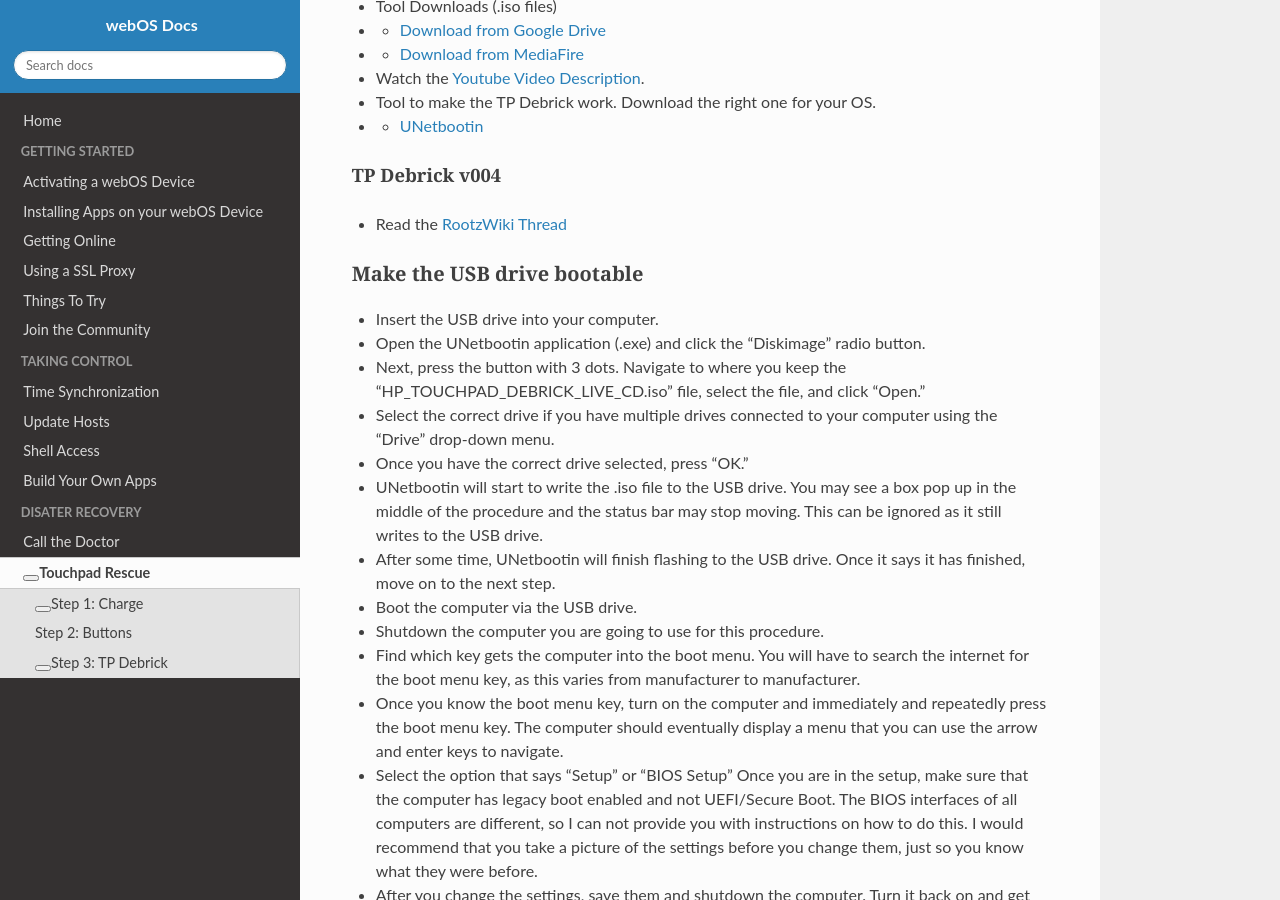
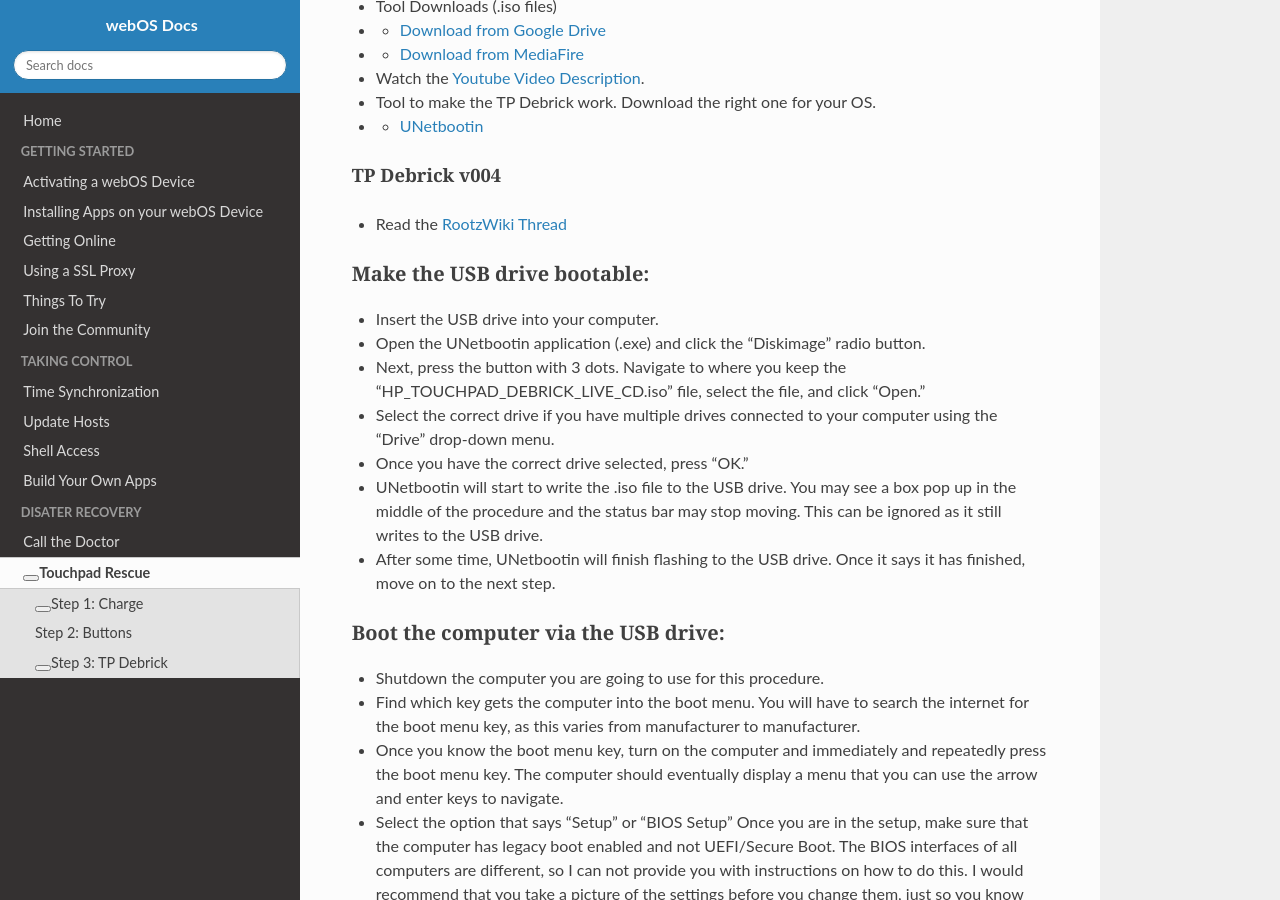
Before and after one commit to webOSArchive/webos-docs, an MkDocs documentation site: the page built from docs/tprestore.md, in a window 1280 px wide and 900 px high, scrolled down 1960 px. Built offline with MkDocs 1.6.1, drawn with Linux system fonts in a browser that asks for light colours; nearby versions of some CDN libraries; some web fonts are replaced; library files that are not in the unit come from our copies; part of the change alters nothing that is shown.

Commit message:
update headings

```diff
--- a/docs/tprestore.md
+++ b/docs/tprestore.md
@@ -53,12 +53,11 @@ TP Debrick v005 is an operating system that will run from a USB drive on a compu
 + Tool to make the TP Debrick work. Download the right one for your OS.
 + + <a href="https://unetbootin.github.io/">UNetbootin</a>
 
-
 #### TP Debrick v004
 
 + Read the <a href="https://www.rootzwiki.com/threads/tpdebrick-v004.38786/" target="_blank">RootzWiki Thread</a>
 
-### Make the USB drive bootable
+### Make the USB drive bootable:
 
 * Insert the USB drive into your computer.
 * Open the UNetbootin application (.exe) and click the “Diskimage” radio button.
@@ -67,14 +66,18 @@ TP Debrick v005 is an operating system that will run from a USB drive on a compu
 * Once you have the correct drive selected, press “OK.”
 * UNetbootin will start to write the .iso file to the USB drive. You may see a box pop up in the middle of the procedure and the status bar may stop moving. This can be ignored as it still writes to the USB drive.
 * After some time, UNetbootin will finish flashing to the USB drive. Once it says it has finished, move on to the next step.
-3. Boot the computer via the USB drive.
+
+### Boot the computer via the USB drive:
+
 * Shutdown the computer you are going to use for this procedure.
 * Find which key gets the computer into the boot menu. You will have to search the internet for the boot menu key, as this varies from manufacturer to manufacturer.
 * Once you know the boot menu key, turn on the computer and immediately and repeatedly press the boot menu key. The computer should eventually display a menu that you can use the arrow and enter keys to navigate.
 * Select the option that says “Setup” or “BIOS Setup” Once you are in the setup, make sure that the computer has legacy boot enabled and not UEFI/Secure Boot. The BIOS interfaces of all computers are different, so I can not provide you with instructions on how to do this. I would recommend that you take a picture of the settings before you change them, just so you know what they were before.
 * After you change the settings, save them and shutdown the computer. Turn it back on and get back into the boot menu.
 * Select the option that has something to do with USB, like “USB HDD: Mass Storage Device.” The computer should then boot via the USB drive.
-4. Perform the TP Debrick:
+
+### Perform the TP Debrick:
+
 * Follow the instructions on the wallpaper to perform the procedure. The password is: 1234.
 * The Touchpad may have automatically booted after the procedure. If a “moboot” menu appears, this means that Android was probably installed on the tablet. Use the arrow keys to move and the home button to select and option. If you want to boot into WebOS, look for the option that says “boot webOS.” If you want to boot into Android, look for an option that says “boot CyanogenMod” or maybe “boot Evervolv.” If you do not see a WebOS option, you will probably have to use WebOS Doctor and the TP Toolbox to put WebOS on there.
 * If your Touchpad did not boot, connect it back to the charger. The creator of the TP Debrick v005 says to use the original charger (5.3V or 2A) or an equivalent, but you could also use the low powered chargers as well. Continue charging it for at least one week. If it has not booted by then, it probably has a very serious problem and, as far as we know, cannot be revived.
```
